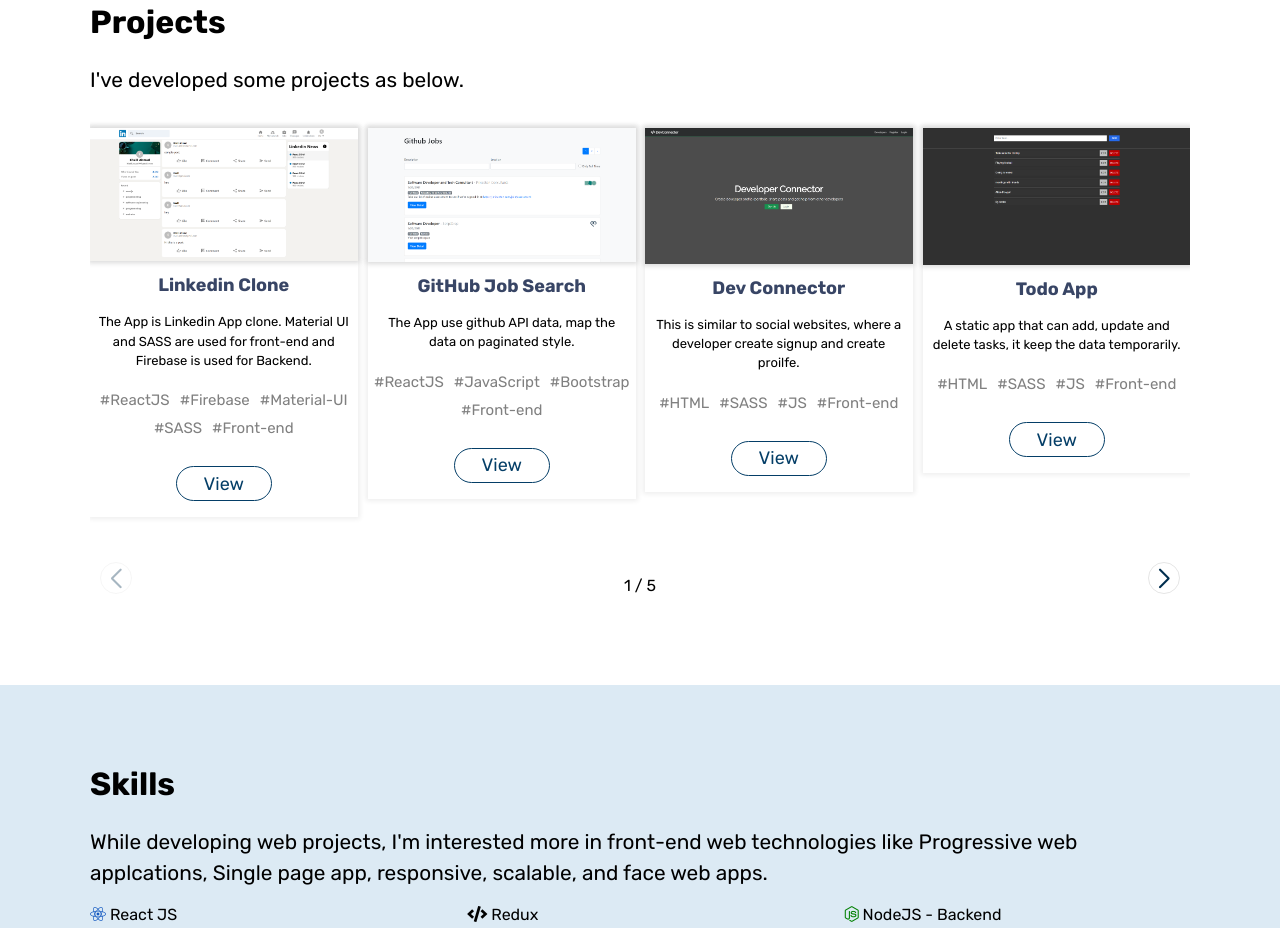
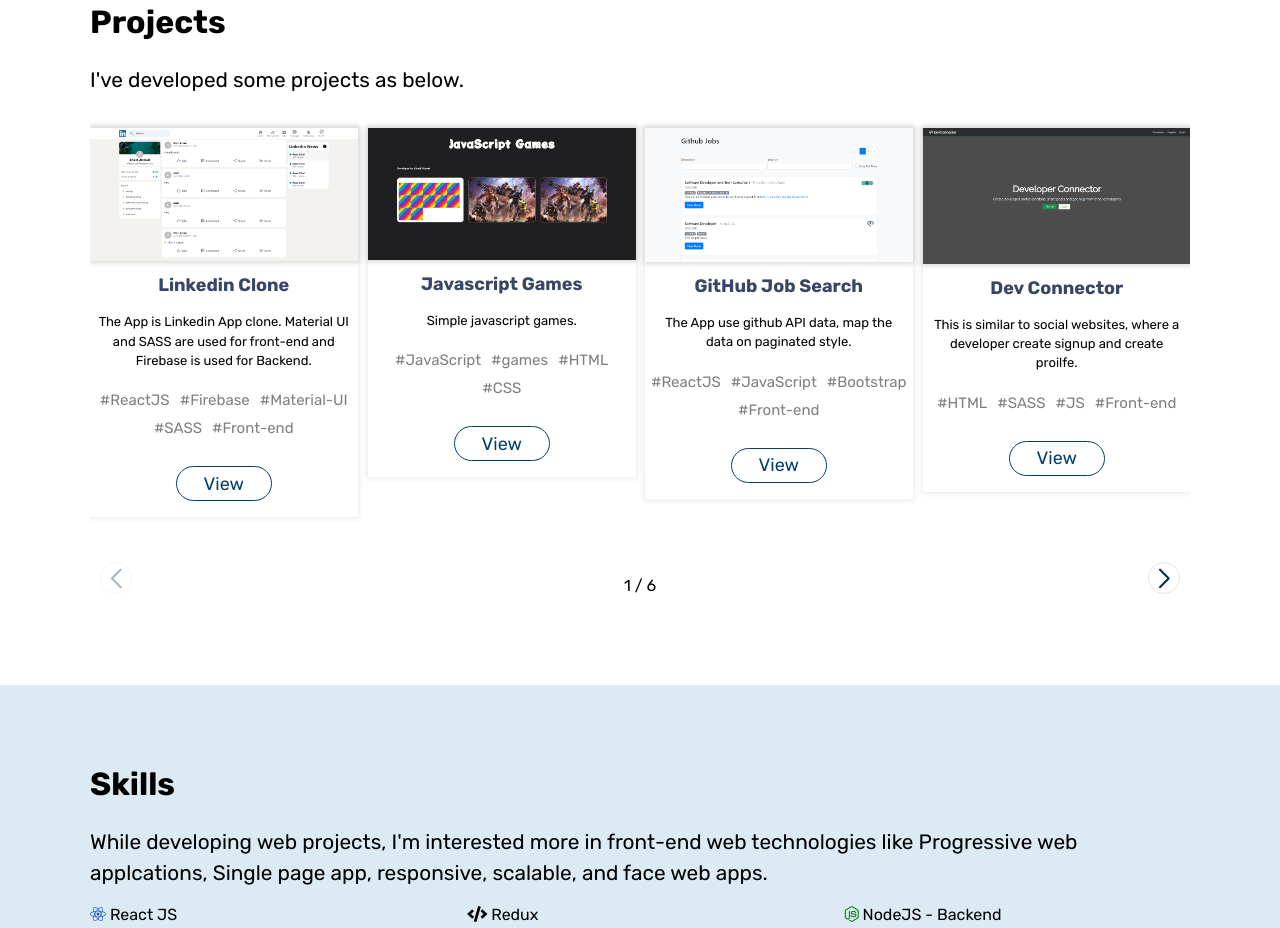
Before and after one commit to khalil-nazari/my-portfolio, a plain HTML site: page index.html in a window 1280 px wide. Shown: the part 1936-2864 px from the top of the page. Drawn offline with nearby package versions, Linux system fonts and the light colour scheme.

Commit message:
Javascript games page is added.

```diff
--- a/index.html
+++ b/index.html
@@ -139,6 +139,19 @@
                             <span>#Front-end</span>
                         </div>
                         <a href="https://linkedin-clone-c8d31.web.app/"   target="_blank" class="view-btn">View</a>
+                    </div>
+
+                    <div class="swiper-slide" data-aos="flip-right">
+                        <img src="./image/js-games.PNG" alt="github job" />
+                        <h3 class="project-title">Javascript Games</h3>
+                        <p class="project-description">Simple javascript games.</p>
+                        <div class="tags">
+                            <span>#JavaScript</span>
+                            <span>#games</span>
+                            <span>#HTML</span>
+                            <span>#CSS</span>
+                        </div>
+                        <a href="https://khalil-nazari.github.io/js-games/"  target="_blank" class="view-btn">View</a>
                     </div>
 
 
```
Also changed, not shown: image/js-games.PNG (added).
